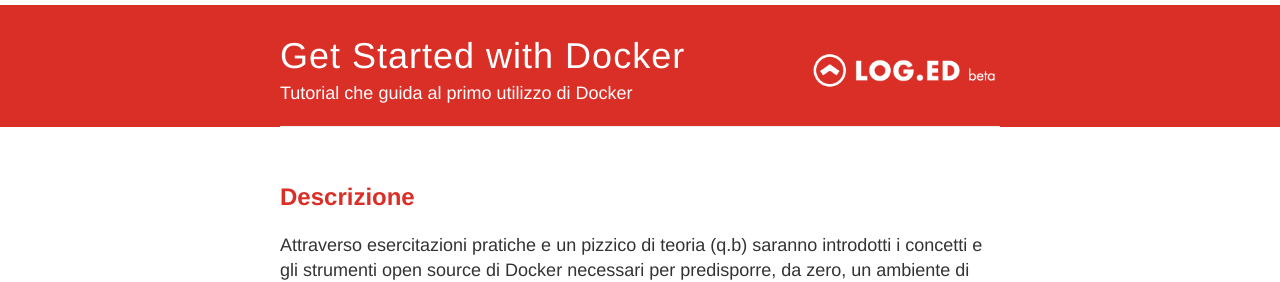
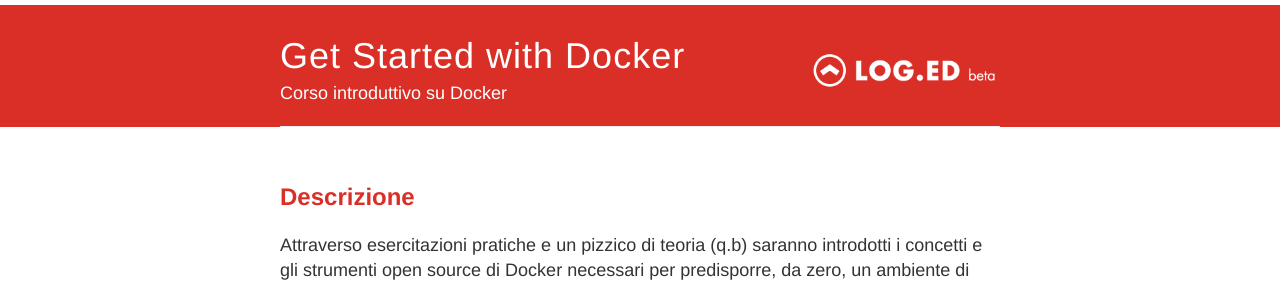
Before and after one commit to LOG-ED/docker-get-started, a Jekyll site: the page built from index.md, in a window 1280 px wide. Shown: the top 282 px of the page. Built offline with Jekyll 4.4.1, drawn with Linux system fonts in a browser that asks for light colours; nearby versions of some CDN libraries.

Commit message:
Update _config.yml

```diff
--- a/_config.yml
+++ b/_config.yml
@@ -1,5 +1,5 @@
 name: Get Started with Docker
-description: Tutorial che guida al primo utilizzo di Docker
+description: Corso introduttivo su Docker
 
 #
 # Flags below are optional
```
